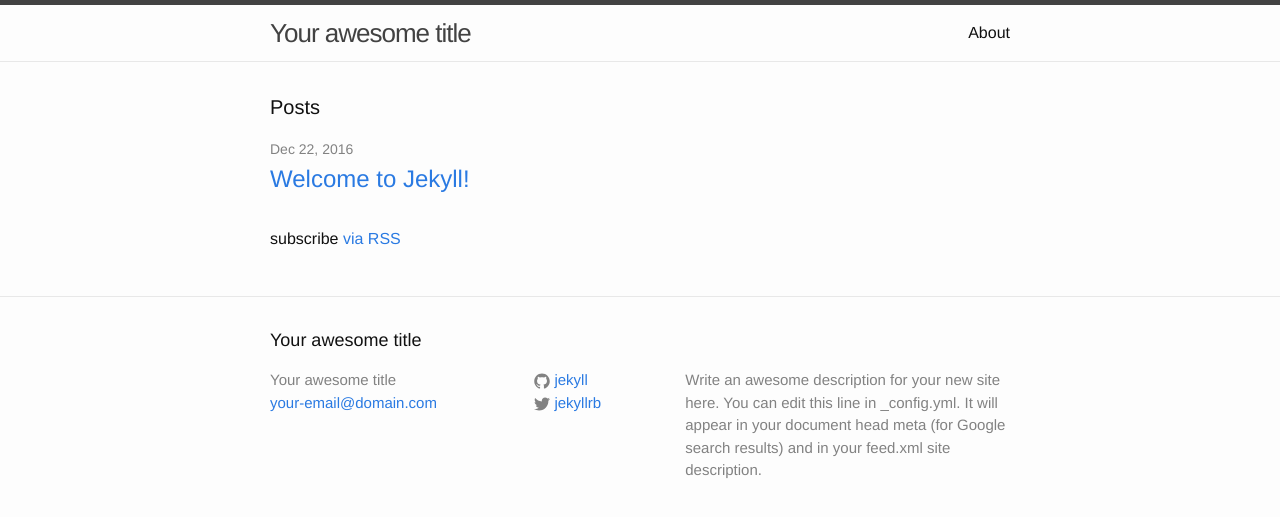
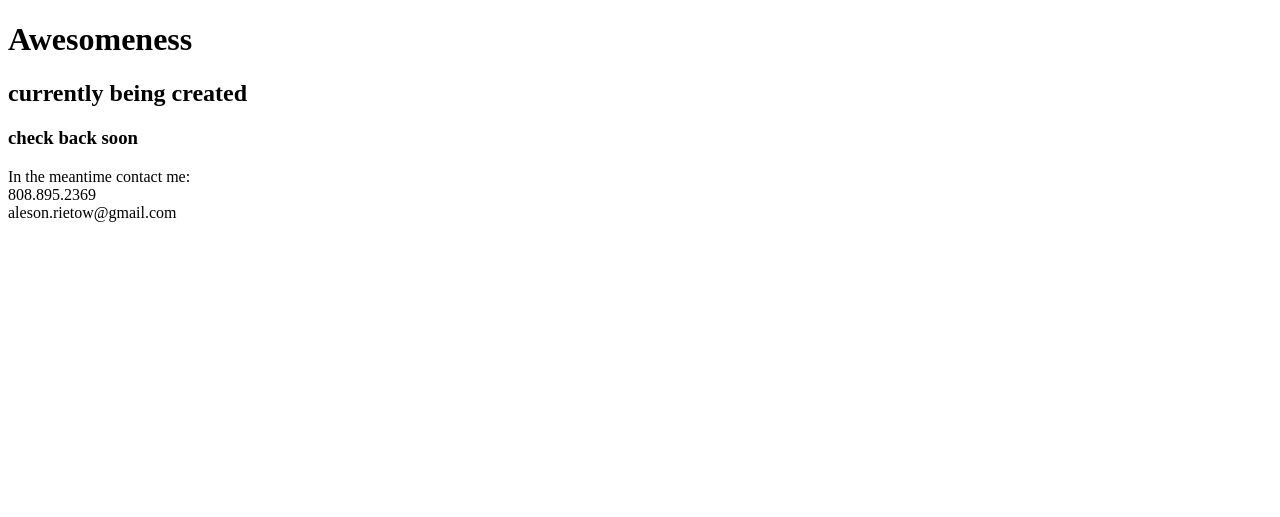
Before and after one commit to arietow/arietow.github.io, a Jekyll site: the page index.html, which Jekyll copies as it is, in a window 1280 px wide. Shown: the top 517 px of the page. Built offline with Jekyll 4.4.1, drawn with Linux system fonts in a browser that asks for light colours.

Commit message:
updates index file and base css

```diff
--- a/_sass/_base.scss
+++ b/_sass/_base.scss
@@ -1,206 +1,54 @@
-/**
- * Reset some basic elements
- */
-body, h1, h2, h3, h4, h5, h6,
-p, blockquote, pre, hr,
-dl, dd, ol, ul, figure {
-    margin: 0;
-    padding: 0;
+
+/*Variables*/
+$headline-font:'Permanent Marker', cursive;
+$neon-pink:#df02e2;
+
+body{
+  background-color:#000;
+  font-size:16px;
+  color:#fff;
+  margin:auto;
+  text-align:center;
 }
-
-
-
-/**
- * Basic styling
- */
-body {
-    font: $base-font-weight #{$base-font-size}/#{$base-line-height} $base-font-family;
-    color: $text-color;
-    background-color: $background-color;
-    -webkit-text-size-adjust: 100%;
-    -webkit-font-feature-settings: "kern" 1;
-    -moz-font-feature-settings: "kern" 1;
-    -o-font-feature-settings: "kern" 1;
-    font-feature-settings: "kern" 1;
-    font-kerning: normal;
+h1{
+  color:$neon-pink;
+  font:{
+    family: 'Permanent Marker', cursive;
+    size:6em;
+    height:.5;
+  }
 }
-
-
-
-/**
- * Set `margin-bottom` to maintain vertical rhythm
- */
-h1, h2, h3, h4, h5, h6,
-p, blockquote, pre,
-ul, ol, dl, figure,
-%vertical-rhythm {
-    margin-bottom: $spacing-unit / 2;
+h2{
+  color:$neon-pink;
+  font:{
+    family: 'Permanent Marker', cursive;
+    size:3em;
+  }
+  line-height:.5;
 }
-
-
-
-/**
- * Images
- */
-img {
-    max-width: 100%;
-    vertical-align: middle;
+h3{
+  color:$neon-pink;
+  font:{
+    family: 'Permanent Marker', cursive;
+    size:2em;
+  }
 }
-
-
-
-/**
- * Figures
- */
-figure > img {
-    display: block;
+p{
+  font:{
+    family: 'Bitter', serif;
+    size:1.25em;
+  }
 }
-
-figcaption {
-    font-size: $small-font-size;
+div.headline{
+  position:relative;
+  top:10%;
+  margin:auto;
+  text-align:center;
+  -ms-transform: rotate(-9deg); /* IE 9 */
+    -webkit-transform: rotate(-9deg); /* Chrome, Safari, Opera */
+    transform: rotate(-9deg);
 }
-
-
-
-/**
- * Lists
- */
-ul, ol {
-    margin-left: $spacing-unit;
+div.content{
+  position:relative;
+  margin-top:100px;
 }
-
-li {
-    > ul,
-    > ol {
-         margin-bottom: 0;
-    }
-}
-
-
-
-/**
- * Headings
- */
-h1, h2, h3, h4, h5, h6 {
-    font-weight: $base-font-weight;
-}
-
-
-
-/**
- * Links
- */
-a {
-    color: $brand-color;
-    text-decoration: none;
-
-    &:visited {
-        color: darken($brand-color, 15%);
-    }
-
-    &:hover {
-        color: $text-color;
-        text-decoration: underline;
-    }
-}
-
-
-
-/**
- * Blockquotes
- */
-blockquote {
-    color: $grey-color;
-    border-left: 4px solid $grey-color-light;
-    padding-left: $spacing-unit / 2;
-    font-size: 18px;
-    letter-spacing: -1px;
-    font-style: italic;
-
-    > :last-child {
-        margin-bottom: 0;
-    }
-}
-
-
-
-/**
- * Code formatting
- */
-pre,
-code {
-    font-size: 15px;
-    border: 1px solid $grey-color-light;
-    border-radius: 3px;
-    background-color: #eef;
-}
-
-code {
-    padding: 1px 5px;
-}
-
-pre {
-    padding: 8px 12px;
-    overflow-x: auto;
-
-    > code {
-        border: 0;
-        padding-right: 0;
-        padding-left: 0;
-    }
-}
-
-
-
-/**
- * Wrapper
- */
-.wrapper {
-    max-width: -webkit-calc(#{$content-width} - (#{$spacing-unit} * 2));
-    max-width:         calc(#{$content-width} - (#{$spacing-unit} * 2));
-    margin-right: auto;
-    margin-left: auto;
-    padding-right: $spacing-unit;
-    padding-left: $spacing-unit;
-    @extend %clearfix;
-
-    @include media-query($on-laptop) {
-        max-width: -webkit-calc(#{$content-width} - (#{$spacing-unit}));
-        max-width:         calc(#{$content-width} - (#{$spacing-unit}));
-        padding-right: $spacing-unit / 2;
-        padding-left: $spacing-unit / 2;
-    }
-}
-
-
-
-/**
- * Clearfix
- */
-%clearfix {
-
-    &:after {
-        content: "";
-        display: table;
-        clear: both;
-    }
-}
-
-
-
-/**
- * Icons
- */
-.icon {
-
-    > svg {
-        display: inline-block;
-        width: 16px;
-        height: 16px;
-        vertical-align: middle;
-
-        path {
-            fill: $grey-color;
-        }
-    }
-}
--- a/index.html
+++ b/index.html
@@ -1,23 +1,17 @@
----
-layout: default
----
+<!DOCTYPE html>
+<head>
+  <link href="https://fonts.googleapis.com/css?family=Permanent+Marker" rel="stylesheet">
+</head>
+<body>
+<div class ="headline">
+  <h1>Awesomeness</h1>
+  <h2>currently being created</h2>
+  <h3>check back soon</h3>
+</div>
 
-<div class="home">
-
-  <h1 class="page-heading">Posts</h1>
-
-  <ul class="post-list">
-    {% for post in site.posts %}
-      <li>
-        <span class="post-meta">{{ post.date | date: "%b %-d, %Y" }}</span>
-
-        <h2>
-          <a class="post-link" href="{{ post.url | prepend: site.baseurl }}">{{ post.title }}</a>
-        </h2>
-      </li>
-    {% endfor %}
-  </ul>
-
-  <p class="rss-subscribe">subscribe <a href="{{ "/feed.xml" | prepend: site.baseurl }}">via RSS</a></p>
-
-</div>
+<div class="content">
+  <p> In the meantime contact me:</br>
+808.895.2369</br>
+aleson.rietow@gmail.com</p>
+</body>
+<footer></footer>
```
